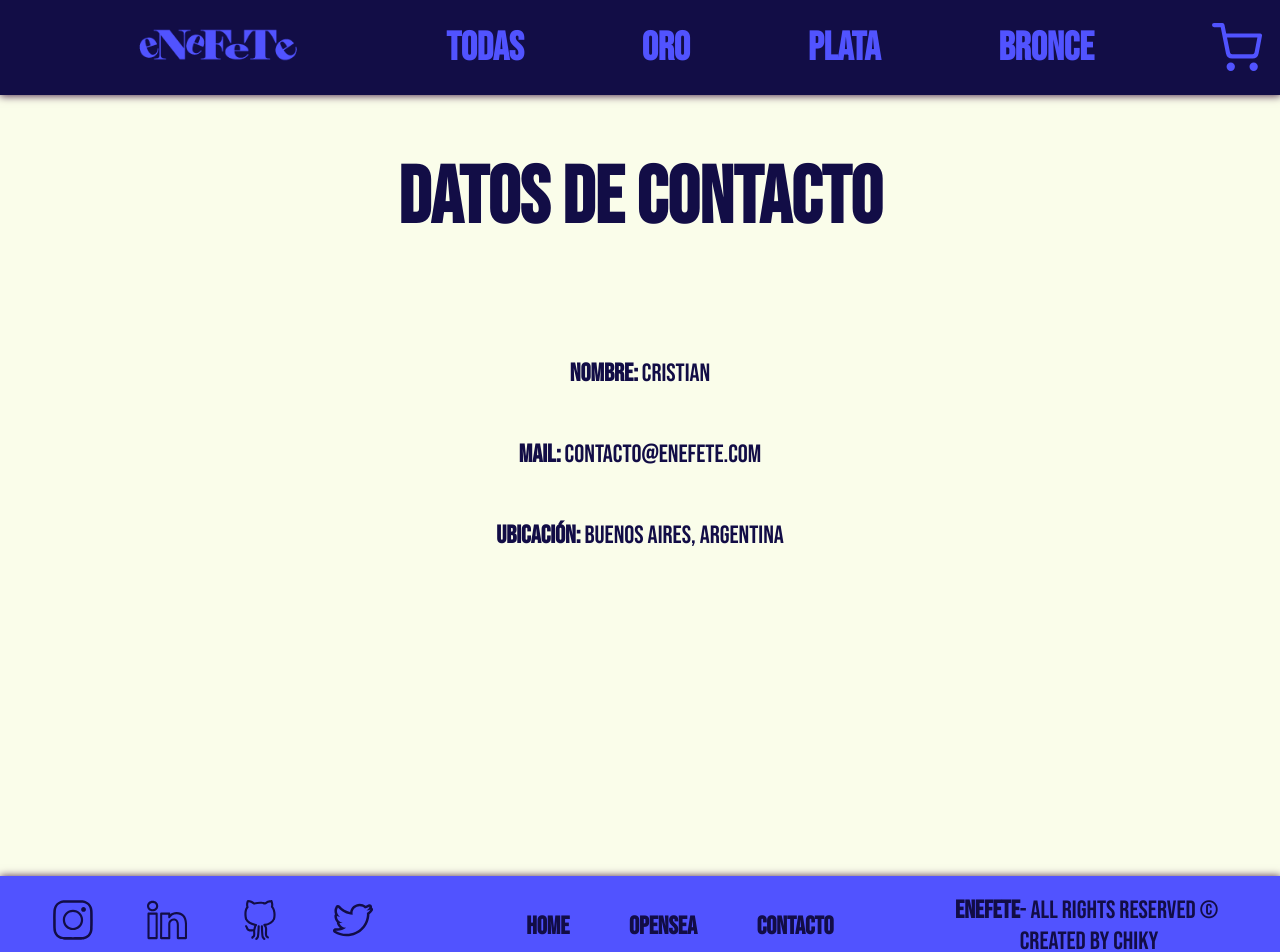
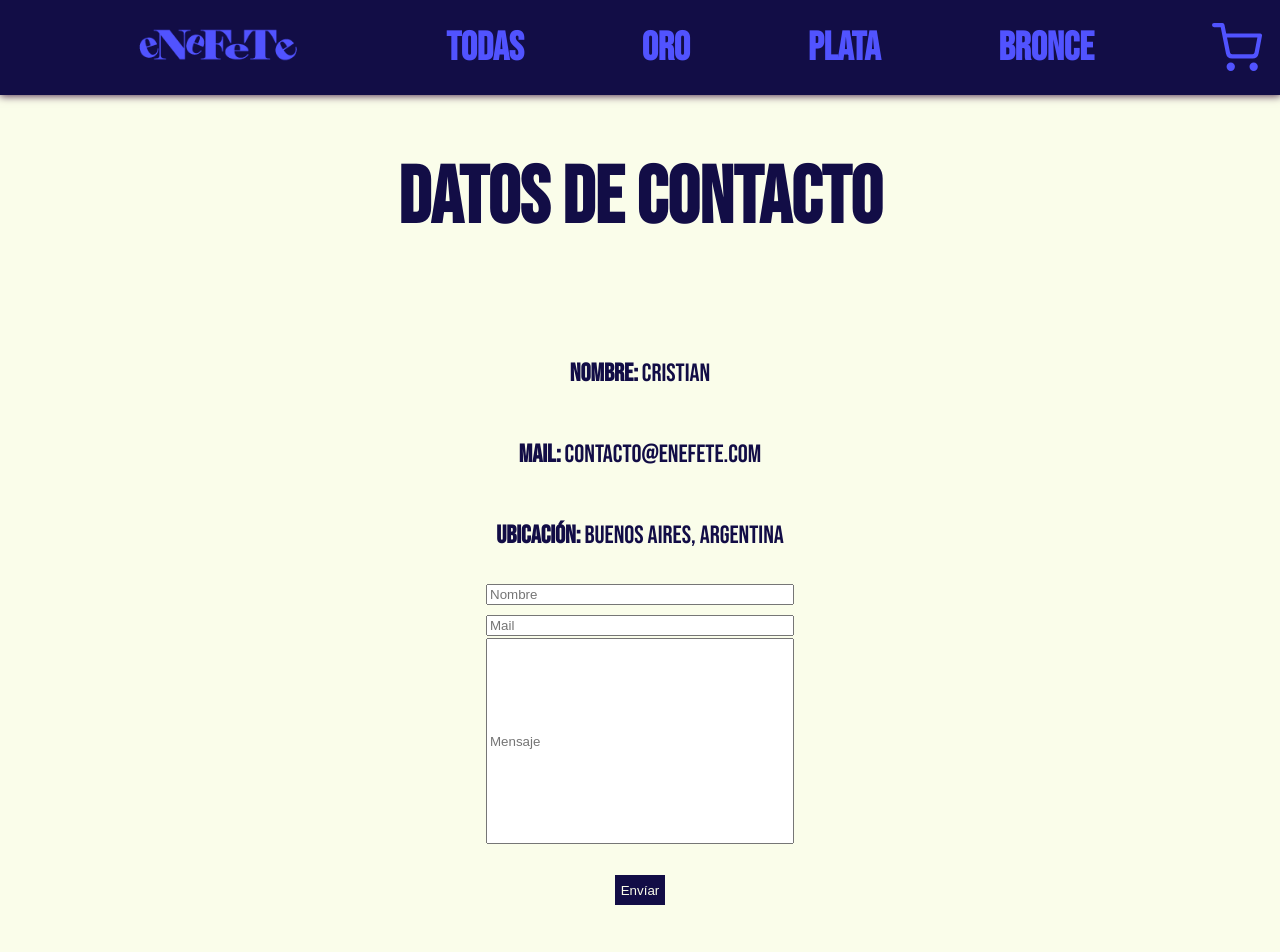
Before and after one commit to chiky222/mi-tienda-web, a React (Create React App) app: page /contact in a window 1280 px wide. Shown: the top 952 px of the page. Built offline with nearby package versions, Linux system fonts and the light colour scheme.

Commit message:
Mejoras en la página

```diff
--- a/src/App.js
+++ b/src/App.js
@@ -6,11 +6,13 @@ import NavBar from './components/NavBar';
 import Cart from './components/Cart';
 import {BrowserRouter, Routes, Route} from 'react-router-dom';
 import Contact from './components/Contact';
+import CartProvider from './context/CartContext';
 
 function App() {
   return (
     <>
       <BrowserRouter>
+        <CartProvider>
           <NavBar />
           <Routes>
             <Route path='/' element={ <ItemListContainer titulo='Colección NFT de Messi Hollywood' />}/>
@@ -20,6 +22,7 @@ function App() {
             <Route path='/contact' element={ <Contact /> }/>
           </Routes>
           <Footer />
+        </CartProvider>
       </BrowserRouter>
     </>
   );
--- a/src/Mock/Productos.js
+++ b/src/Mock/Productos.js
@@ -82,7 +82,7 @@ const productos = [
     },
     {
         id: 9,
-        title: 'Barcelona Warrior Messi',
+        title: 'Warrior Messi',
         description: 'NFT de Lionel Messi como caballero del Barcelona.',
         price: 1500,
         stock: 1,
@@ -109,7 +109,7 @@ const productos = [
     },
     {
         id: 12,
-        title: 'Lion Warrior Messi',
+        title: 'Lion Messi',
         description: 'NFT de Lionel Messi como guardia de la casa Lannister.',
         price: 1500,
         stock: 6,
--- a/src/components/Contact.jsx
+++ b/src/components/Contact.jsx
@@ -1,4 +1,5 @@
 import React from 'react';
+import Form from './Form';
 
 const Contact = () => {
   return (
@@ -9,6 +10,7 @@ const Contact = () => {
             <p><b>Nombre:</b> Cristian</p>
             <p><b>Mail:</b> contacto@eNeFeTe.com</p>
             <p><b>Ubicación:</b> Buenos Aires, Argentina</p>
+            <Form />
         </div>
     </div>
   );
--- a/src/components/Footer.jsx
+++ b/src/components/Footer.jsx
@@ -6,14 +6,14 @@ const Footer = () => {
   return (
     <footer className='navbar-footer'>
       <div className="social-ico">
-        <a href='https://www.instagram.com/cristian_ferrer/'><SlSocialInstagram /></a>
-        <a href='https://www.linkedin.com/in/cristian-ferrer-74278a32/'><SlSocialLinkedin /></a>
-        <a href='https://github.com/chiky222'><SlSocialGithub /></a>
-        <a href='https://twitter.com/ChikyF22'><SlSocialTwitter /></a>
+        <a href='https://www.instagram.com/cristian_ferrer/' target="_blank"><SlSocialInstagram /></a>
+        <a href='https://www.linkedin.com/in/cristian-ferrer-74278a32/' target="_blank"><SlSocialLinkedin /></a>
+        <a href='https://github.com/chiky222' target="_blank"><SlSocialGithub /></a>
+        <a href='https://twitter.com/ChikyF22' target="_blank"><SlSocialTwitter /></a>
       </div>
       <ul>
         <NavLink to='/' ><li>Home</li></NavLink>
-        <a href='https://opensea.io/es/collection/messi-hollywood'>Opensea</a>
+        <a href='https://opensea.io/es/collection/messi-hollywood' target="_blank">Opensea</a>
         <NavLink to='/contact' ><li>Contacto</li></NavLink>
       </ul>
       <p>
--- /dev/null
+++ b/src/components/Form.jsx
@@ -0,0 +1,30 @@
+import React from 'react';
+
+const Form = () => {
+
+  const enviarDatos = (e) => {
+    e.preventDefault();
+    console.log(e.target);
+  }
+
+  return (
+    <div
+        style={{
+            minHeight: '200px',
+            display: 'flex',
+            justifyContent: 'center',
+            alignItems: 'center',
+            flexWrap: 'wrap',
+            flexDirection: 'column'
+        }}>
+        <form action='' onSubmit={enviarDatos} >
+            <input type='text' style={{width: '300px'}} placeholder='Nombre' name='nombre' /><br></br>
+            <input type='text' style={{width: '300px'}} placeholder='Mail' name='apellido' /><br></br>
+            <input style={{minHeight: '200px', width: '300px', wordWrap: 'break-word'}} type='text' placeholder='Mensaje' name='mensaje' /><br></br><br></br>
+            <button className='buttonAdd' style={{display: 'block', margin: '0 auto'}} >Envíar</button>
+        </form>
+    </div>
+  );
+};
+
+export default Form;
--- a/src/components/ItemDetail.jsx
+++ b/src/components/ItemDetail.jsx
@@ -1,7 +1,14 @@
-import React from 'react';
+import React , { useContext } from 'react';
+import { CartContext } from '../context/CartContext';
 import ItemCount from './ItemCount';
 
 const ItemDetail = ({producto}) => {
+
+  const {addToCart} = useContext(CartContext);
+
+  const onAdd = (qty) => {
+    addToCart(producto, +qty);
+  }
 
   return (
         <div className='item-card detail' >
@@ -10,7 +17,7 @@ const ItemDetail = ({producto}) => {
                 <h2>{producto.title}</h2>
                 <p className='text-description' >{producto.description}</p>
                 <h3>$ {producto.price}</h3>
-                <ItemCount stock={producto.stock} initial={1} onAdd={(count) => console.log(count)} />
+                <ItemCount stock={producto.stock} initial={1} onAdd={onAdd} />
             </article>
         </div>
           );
--- /dev/null
+++ b/src/context/CartContext.jsx
@@ -0,0 +1,43 @@
+import React from 'react';
+import { useState, createContext } from 'react';
+
+export const CartContext = createContext();
+
+const CartProvider = ({ children }) => {
+
+  const [cart, setCart] = useState([]);
+
+  //funciones
+
+  const addToCart = (item, cantidad) => {
+    //console.log({...item, cantidad});
+
+    if (isInCart(item.id)) {
+      const productoCart = cart.find((prod) => prod.id === item.id);
+      productoCart.cantidad += cantidad;
+      console.log(cart);
+    } else {
+      setCart([...cart, { ...item, cantidad }])
+    }
+  };
+
+  //funcion para ver si está en el carrito
+  const isInCart = (id) => {
+    return cart.some((prod) => prod.id === +id)
+  };
+
+  //funcion para vaciar el carrito
+  const deleteAll = () => {
+    setCart([])
+  };
+
+  //variables
+
+  return (
+    <CartContext.Provider value={{ cart, addToCart, deleteAll }}>
+        {children}
+    </CartContext.Provider>
+  );
+};
+
+export default CartProvider;
```
Lines whose indentation alone changed are shown as unchanged.
